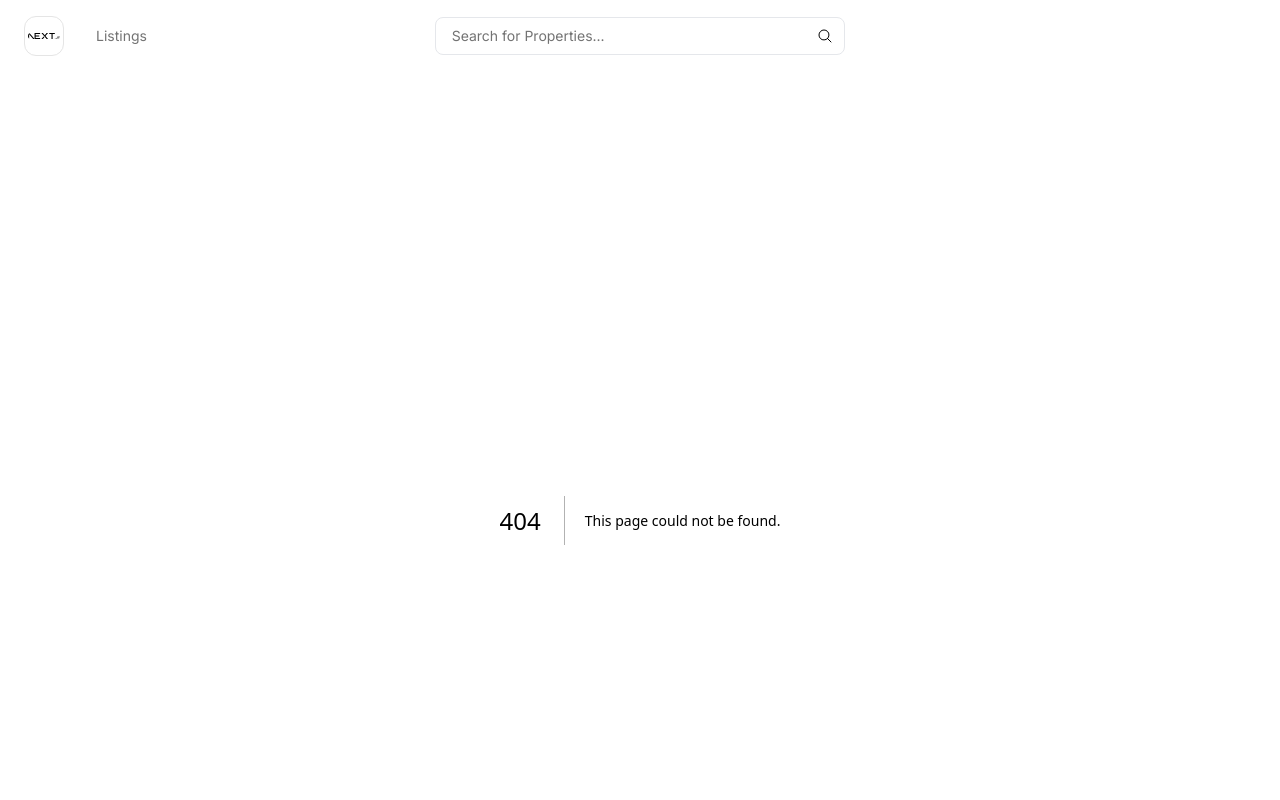
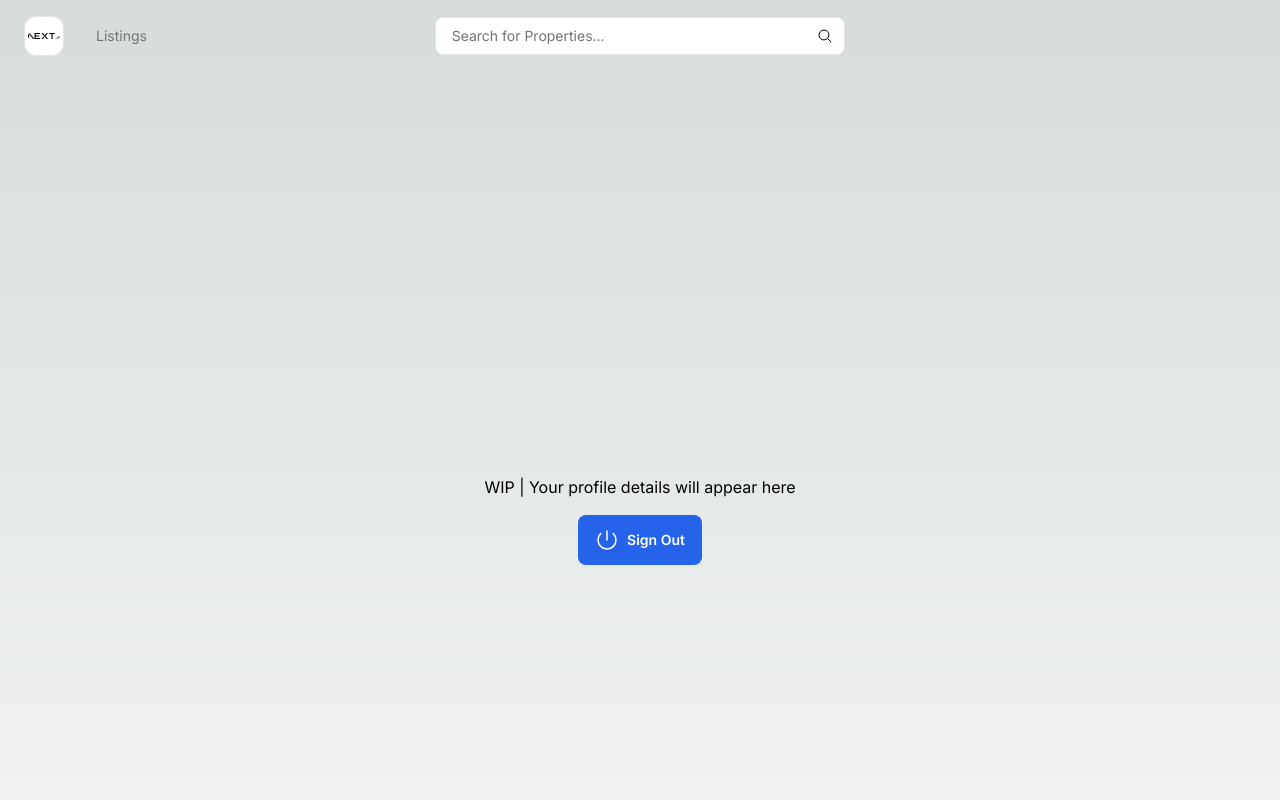
Before and after one commit to The-Professor99/Simbrella, a Next.js app: page /profile in a window 1280 px wide. Before the commit this address had no page. Shown: the top 800 px of the page. Built offline with nearby package versions, Linux system fonts and the light colour scheme; no server answers.

Commit message:
Add dummy profile page

```diff
--- /dev/null
+++ b/app/profile/layout.tsx
@@ -0,0 +1,3 @@
+export default function Layout({ children }: { children: React.ReactNode }) {
+  return <div>{children}</div>;
+}
--- /dev/null
+++ b/app/profile/page.tsx
@@ -0,0 +1,27 @@
+import { signOut } from '@/auth';
+import { SubmitButton } from '@/components/auth/submit-button';
+import { PowerIcon } from '@heroicons/react/24/outline';
+
+export default function () {
+  return (
+    <div className="h-screen flex items-center">
+      <div>
+        WIP | Your profile details will appear here
+        <form
+          action={async () => {
+            'use server';
+            await signOut();
+          }}
+          className="flex justify-center mt-4"
+        >
+          <div className="max-w-40">
+            <SubmitButton>
+              <PowerIcon className="w-6" />
+              <div>Sign Out</div>
+            </SubmitButton>
+          </div>
+        </form>
+      </div>
+    </div>
+  );
+}
```
